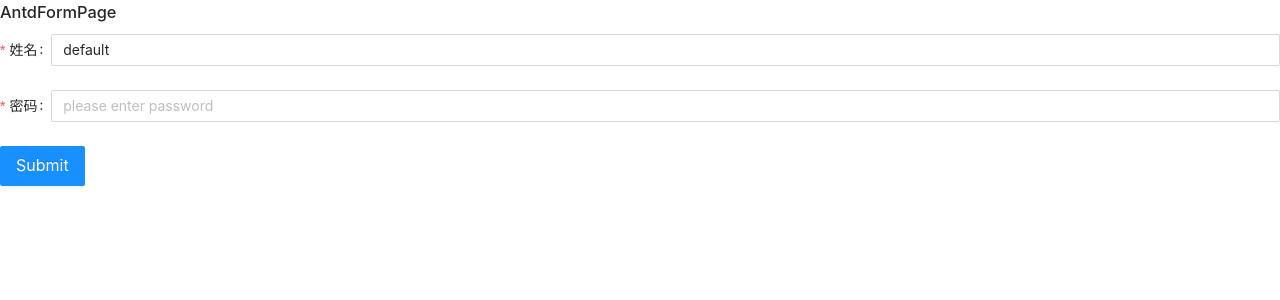
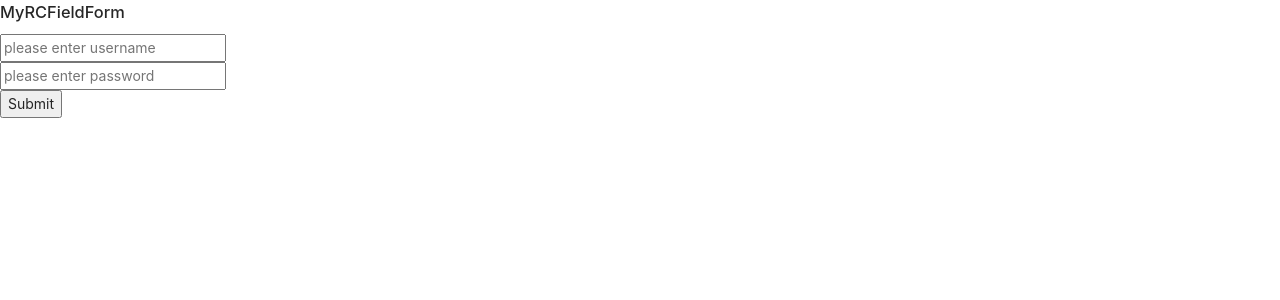
Before and after one commit to WangEn/form-nut, a React (Create React App) app: page / in a window 1280 px wide. Shown: the top 300 px of the page. Built offline with nearby package versions, Linux system fonts and the light colour scheme.

Commit message:
before diy

```diff
--- a/src/App.js
+++ b/src/App.js
@@ -1,9 +1,11 @@
 import './App.css';
-import AntdFormPage from './pages/AntdFormPage';
+// import AntdFormPage from './pages/AntdFormPage';
+import MyRCFieldForm from './pages/MyRCFieldForm';
 
 function App() {
   return (
-    <AntdFormPage />
+    // <AntdFormPage />
+    <MyRCFieldForm />
   );
 }
 
--- a/src/components/Input.js
+++ b/src/components/Input.js
@@ -1,41 +1,19 @@
 import React, { Component } from 'react';
-import { Form, Button, Input } from 'antd';
 
-const FormItem = Form.Item;
-const nameRules = { required: true, message: '请输入姓名！' };
-const passwordRules = { required: true, message: '请输入密码！' };
+// export default class Input extends Component {
+//   render(){
+//     return (
+//       <div>
+//         <input />
+//       </div>
+//     )
+//   }
+// }
 
-export default class AntdFormPage extends Component {
-  formRef = React.createRef();
-
-  componentDidMount() {
-    this.formRef.current.setFieldsValue({username: 'default'});
-  }
-
-  onFinish = (val) => {
-    console.log('onFinish', val);
-  }
-
-  onFinishFailed = (val) => {
-    console.log('onFinishFailed', val);
-  }
-
-  render() {
-    return (
-      <div>
-        <h3>AntdFormPage</h3>
-        <Form ref={this.formRef} onFinish={this.onFinish} onFinishFailed={this.onFinishFailed}>
-          <FormItem name="username" label="姓名" rules={[nameRules]}>
-            <Input placeholder='please enter username' />
-          </FormItem>
-          <FormItem name="password" label="密码" rules={[passwordRules]}>
-            <Input placeholder='please enter password' />
-          </FormItem>
-          <FormItem>
-            <Button type='primary' size='large' htmlType='submit'>Submit</Button>
-          </FormItem>
-        </Form>
-      </div>
-    )
-  }
+export default function Input(props) {
+  return (
+    <div>
+      <input name={props.name} placeholder={props.placeholder} />
+    </div>
+  )
 }
--- /dev/null
+++ b/src/components/my-rc-field-form/useForm.js
@@ -0,0 +1,3 @@
+export default function useForm(){
+  return [];
+};
--- a/src/pages/MyRCFieldForm.js
+++ b/src/pages/MyRCFieldForm.js
@@ -0,0 +1,41 @@
+import React, { useEffect } from 'react';
+import Form, { Field } from 'rc-field-form';
+import Input from '../components/Input';
+
+const nameRules = { required: true, message: '请输入姓名！' };
+const passwordRules = { required: true, message: '请输入密码！' };
+
+export default function MyRCFieldForm(props) {
+  const [form] = Form.useForm();
+
+  const onFinish = (val) => {
+    console.log('onFinish', val);
+  }
+
+  const onFinishFailed = (val) => {
+    console.log('onFinishFailed', val);
+  }
+
+  useEffect(() => {
+
+  }, []);
+
+
+  return (
+    <div>
+      <h3>MyRCFieldForm</h3>
+      <Form form={form} onFinish={onFinish} onFinishFailed={onFinishFailed}>
+        <Field name="username" label="姓名" rules={[nameRules]}>
+          <Input placeholder='please enter username' />
+        </Field>
+        <Field name="password" label="密码" rules={[passwordRules]}>
+          <Input placeholder='please enter password' />
+        </Field>
+        <Field>
+          <button>Submit</button>
+        </Field>
+      </Form>
+    </div>
+  )
+
+}
```
Also changed, not shown: src/components/my-rc-field-form/Field.js (added, +12 -0 lines), src/components/my-rc-field-form/Form.js (added, +12 -0 lines), src/components/my-rc-field-form/index.js (added, +12 -0 lines).
